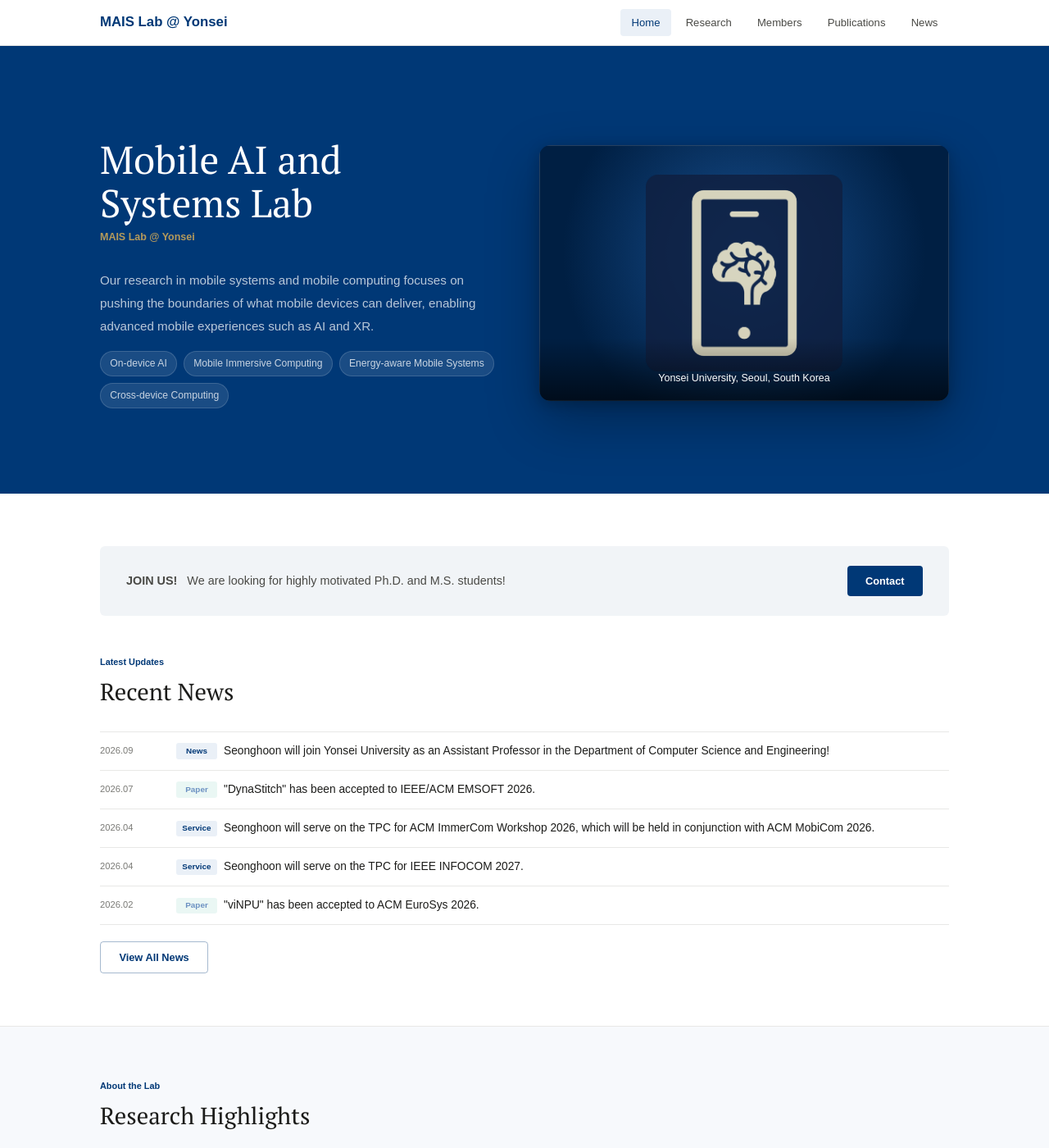
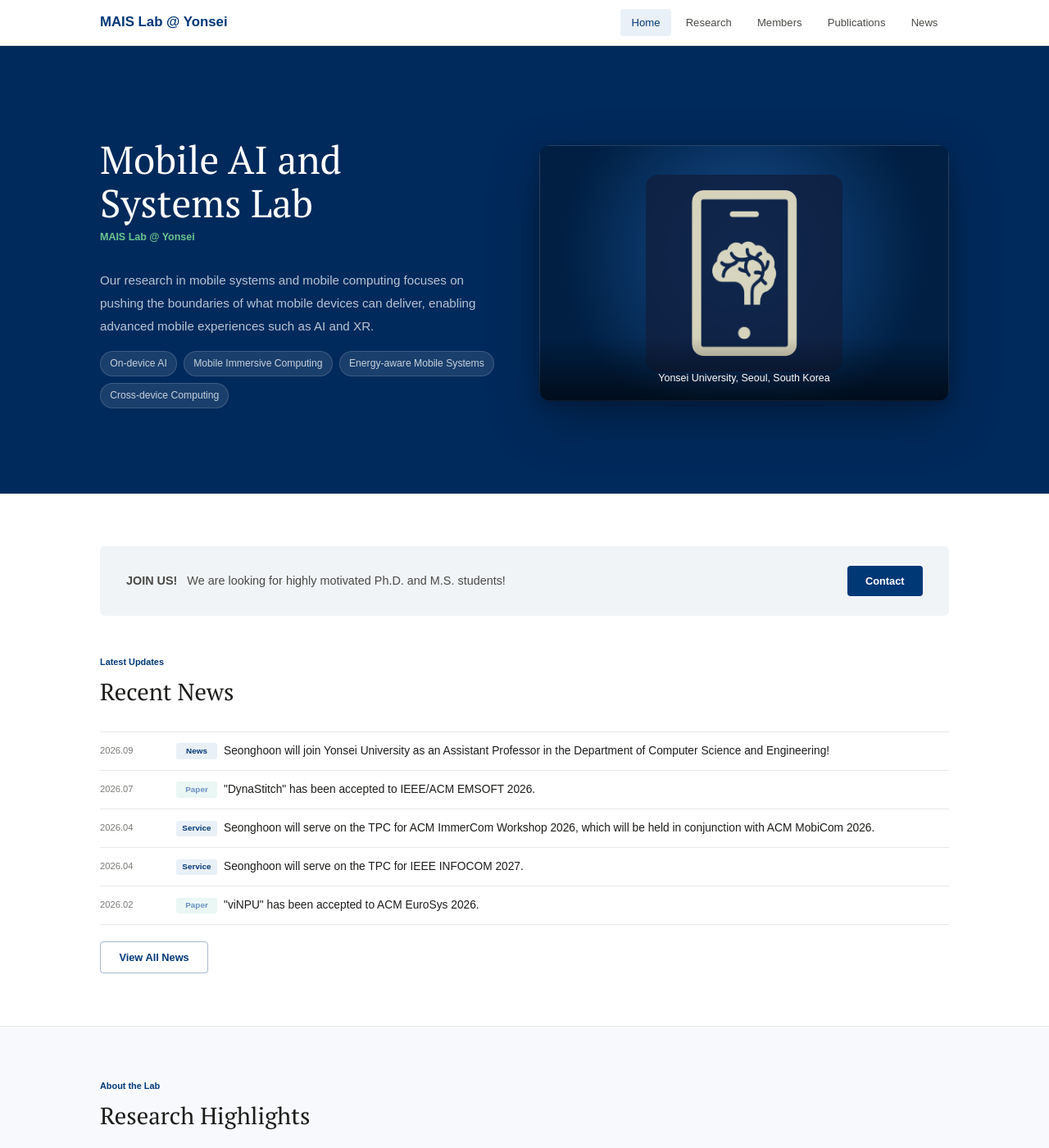
Before and after one commit to MAIS-Lab/mais-lab.github.io, a Jekyll site: the page built from index.html, in a window 1280 px wide and 1400 px high. Shown: the whole window at 82% size. Built offline with Jekyll 4.4.1, drawn with Linux system fonts in a browser that asks for light colours; some web fonts are replaced.

Commit message:
update css

```diff
--- a/assets/css/_sass/custom.scss
+++ b/assets/css/_sass/custom.scss
@@ -4,7 +4,7 @@
   --grey: #b9b9b9;
   --light: #f5f5f4;
   --line: #e8e8e6;
-  --lime: #b59a5b;
+  --lime: #68c58f;
   --blue: #4f81bd;
   --mint: #6c91c2;
   --coral: #879bb7;
@@ -44,7 +44,7 @@ a { color: inherit; }
 .hamburger.open span:nth-child(3) { transform: translateY(-6.5px) rotate(-45deg); }
 
 /* Hero */
-.hero { position: relative; overflow: hidden; margin-top: 56px; padding: 4.5rem 0 4rem; background: var(--color1); }
+.hero { position: relative; overflow: hidden; margin-top: 56px; padding: 4.5rem 0 4rem; background: var(--navy); }
 .hero-grid { position: relative; min-height: 410px; display: grid; grid-template-columns: 1fr 500px; gap: 3rem; align-items: center; }
 .hero-copy { position: relative; z-index: 2; }
 .hero-title { margin: 0 0 .35rem; color: #fff; font: 400 clamp(2.2rem, 3.7vw, 3.15rem)/1.12 "PT Serif", serif; }
@@ -141,7 +141,7 @@ a.research-cite:hover { text-decoration: underline; }
 .grp { margin-bottom: 3rem; }
 .grp-title { margin: 0 0 1.25rem; padding-bottom: .5rem; display: flex; align-items: center; gap: .75rem; color: var(--ink-3); border-bottom: 1px solid var(--line); font: 400 1.1rem/1.2 "PT Serif", serif; }
 .grp-n { color: var(--grey); font: 400 .7rem/1 "Google Sans Flex", sans-serif; }
-.mem-grid { display: grid; grid-template-columns: repeat(4, minmax(0,210)); gap: 3rem;}
+.mem-grid { display: grid; grid-template-columns: repeat(4, minmax(0, 210px)); justify-content: start; gap: 3rem; }
 .mem-card { overflow: hidden; border: 1px solid var(--line); border-radius: 8px; }
 .mem-photo-slot { width: 100%; aspect-ratio: 4/5; border-radius: 0; }
 .mem-info { padding: .65rem .75rem .8rem; }
```
